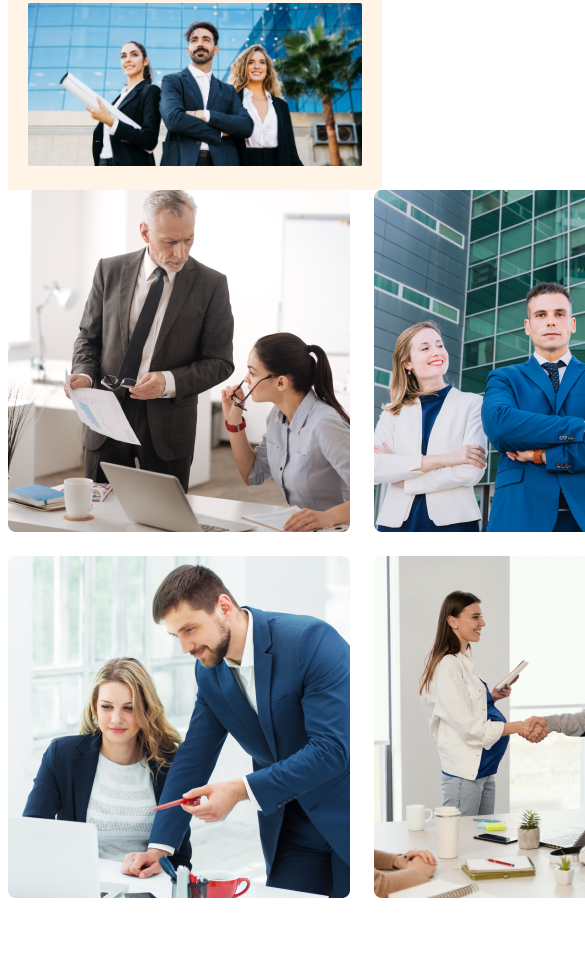
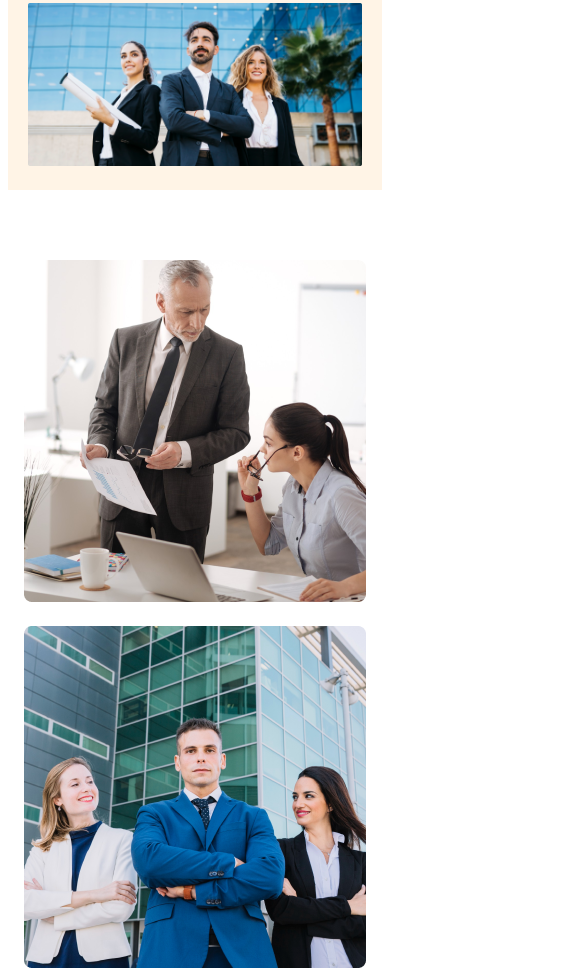
Before and after one commit to ariful3z/g3-architects-website, a plain HTML site: page index.html in a window 390 px wide. Shown: the part 676-1647 px from the top of the page, 585 px wide, since content can reach past the window. Before the commit the page ends 1582 px from the top, so only its background shows below. Drawn offline with nearby package versions, Linux system fonts and the light colour scheme.

Commit message:
finished the teams section responsive

```diff
--- a/styles/architets.css
+++ b/styles/architets.css
@@ -60,6 +60,30 @@ nav li a{
     margin-top: 20px;
 }
 
+main{
+    max-width: 1440px;
+    margin: 70px auto;
+ }
+ .teams-container{
+    display: flex;
+    align-items: center;
+ }
+ .teams-img-container{
+    display: grid;
+ grid-template-columns: repeat(2,1fr);
+ gap: 24px;
+ }
+ .teams-content{
+    margin-right: 70px;
+    margin-left: 70px;
+ }
+.teams-description{
+color:  #727272;
+
+font-size: 16px;
+font-weight: 400;
+}
+
 
 @media screen and (max-width: 576px) {
      header{
@@ -69,8 +93,18 @@ nav li a{
      nav{
         flex-direction: column;
      }
+     .teams-container{
+        flex-direction: column;
+     }
+     .teams-img-container{
+        grid-template-columns: 1fr;
+     }
+     .teams-content{
+        margin-right: 20px;
+        margin-left: 20px
 
      }
+    }
      @media  screen and (min-width:576px) and (max-width: 960px)  {
         nav{
             flex-direction: column;
@@ -78,27 +112,8 @@ nav li a{
         header{
             50px;
         }
-     }
-     main{
-        max-width: 1440px;
-        margin: 0 auto;
-     }
-     .teams-container{
-        display: flex;
-        align-items: center;
-     }
-     .teams-img-container{
-        display: grid;
-     grid-template-columns: repeat(2,1fr);
-     gap: 24px;
-     }
-     .teams-content{
-        margin-right: 70px;
-        margin-left: 70px;
-     }
-.teams-description{
-    color:  #727272;
+        .teams-container{
+            flex-direction: column;
+        }
 
-font-size: 16px;
-font-weight: 400;
-}
+    }
```
